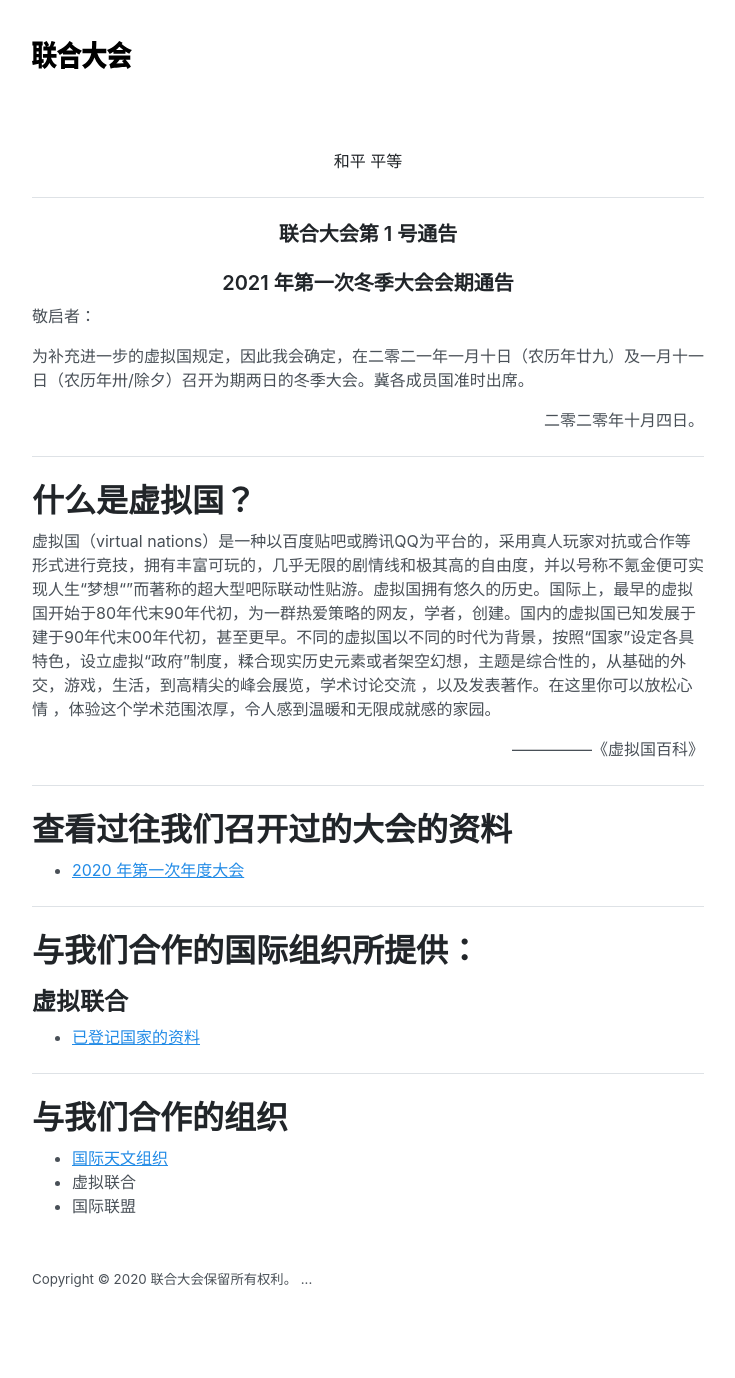
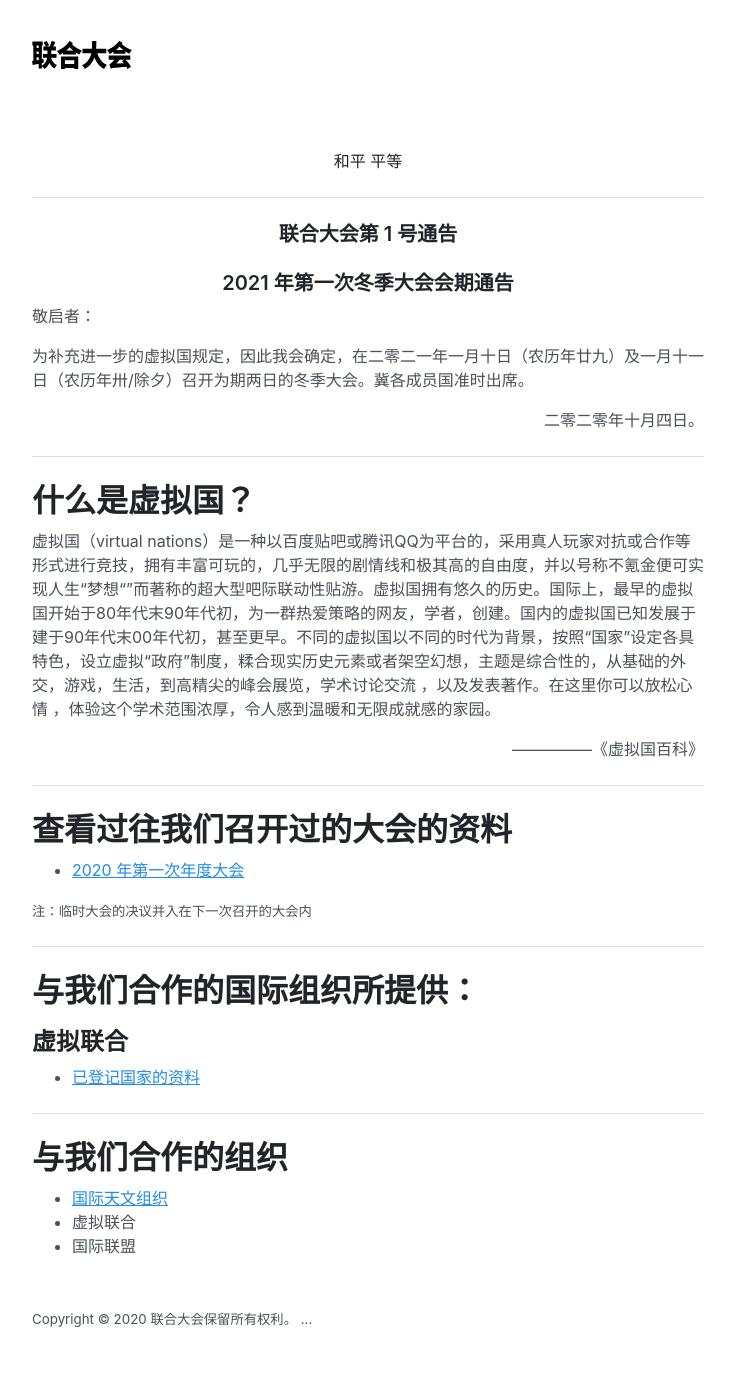
Before and after one commit to vunconf/vunconf.github.io, a Jekyll site: the page built from index.html, in a window 1280 px wide. Shown: the whole page, without its empty margins (272-1007 px from the left). Built offline with Jekyll 4.4.1, drawn with Linux system fonts in a browser that asks for light colours; before the commit the page ends 1338 px from its top, so only the background shows below that.

Commit message:
Update index.html

```diff
--- a/index.html
+++ b/index.html
@@ -15,6 +15,7 @@ title: 主页
 <ul>
   <li><a href="/conf/2020/annual/">2020 年第一次年度大会</a></li>
 </ul>
+<small>注：临时大会的决议并入在下一次召开的大会内</small>
 <hr>
 <h1>与我们合作的国际组织所提供：</h1>
   <h2>虚拟联合</h2>
```
